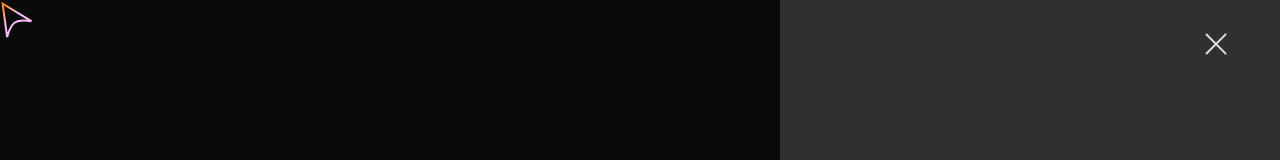
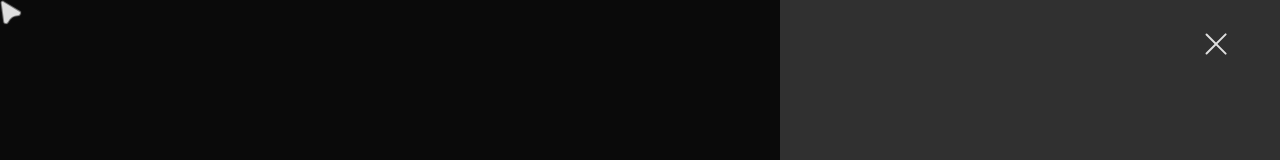
Before and after one commit to skyhawk000/M_Portfolio, a Next.js app: page / in a window 1280 px wide. Both pictures are taken after a click on the button 1216 px from the left and 44 px from the top of the page. Shown: the top 160 px of the page. Built offline with nearby package versions, Linux system fonts and the light colour scheme.

Commit message:
introduced new cursor

```diff
--- a/components/CustomCursor.tsx
+++ b/components/CustomCursor.tsx
@@ -2,6 +2,13 @@
 import { useGSAP } from '@gsap/react';
 import gsap from 'gsap';
 import { useRef } from 'react';
+
+/*
+<svg width="22" height="24" viewBox="0 0 22 24" fill="none" xmlns="http://www.w3.org/2000/svg">
+<path d="M20.0995 11.0797L3.72518 1.13204C2.28687 0.258253 0.478228 1.44326 0.704999 3.11083L3.28667 22.0953C3.58333 24.2768 7.33319 24.6415 8.3792 22.7043C9.5038 20.6215 10.8639 18.7382 12.43 17.7122C13.996 16.6861 16.2658 16.1911 18.6244 15.9918C20.8181 15.8063 21.9811 12.2227 20.0995 11.0797Z" fill="#DDDDDD"/>
+</svg>
+
+*/
 
 gsap.registerPlugin(useGSAP);
 
@@ -34,9 +41,9 @@ const CustomCursor = () => {
 
     return (
         <svg
-            width="33"
-            height="38"
-            viewBox="0 0 33 38"
+            width="27"
+            height="30"
+            viewBox="0 0 27 30"
             className="hidden md:block fixed top-0 left-0 opacity-0 z-[50] pointer-events-none" // -translate-x-1/2 -translate-y-1/2
             fill="none"
             id="cursor"
@@ -45,7 +52,7 @@ const CustomCursor = () => {
             xmlns="http://www.w3.org/2000/svg"
             ref={svgRef}
         >
-            <defs>
+            {/* <defs>
                 <linearGradient
                     id="grad-1"
                     x1="0"
@@ -57,11 +64,11 @@ const CustomCursor = () => {
                     <stop offset="0.2" stopColor="rgb(255, 135, 9)"></stop>
                     <stop offset="0.8" stopColor="rgb(247, 189, 248)"></stop>
                 </linearGradient>
-            </defs>
+            </defs> */}
 
             <path
-                d="M31.4275 21.2232L2.60356 3.71227L7.1481 37.1308C7.1481 37.1308 10.0262 25.6598 14.8939 22.4706C19.7615 19.2814 31.4275 21.2232 31.4275 21.2232Z"
-                stroke="url(#grad-1)"
+                d="M20.0995 11.0797L3.72518 1.13204C2.28687 0.258253 0.478228 1.44326 0.704999 3.11083L3.28667 22.0953C3.58333 24.2768 7.33319 24.6415 8.3792 22.7043C9.5038 20.6215 10.8639 18.7382 12.43 17.7122C13.996 16.6861 16.2658 16.1911 18.6244 15.9918C20.8181 15.8063 21.9811 12.2227 20.0995 11.0797Z"
+                className="fill-foreground stroke-background/50"
             />
         </svg>
     );
```
